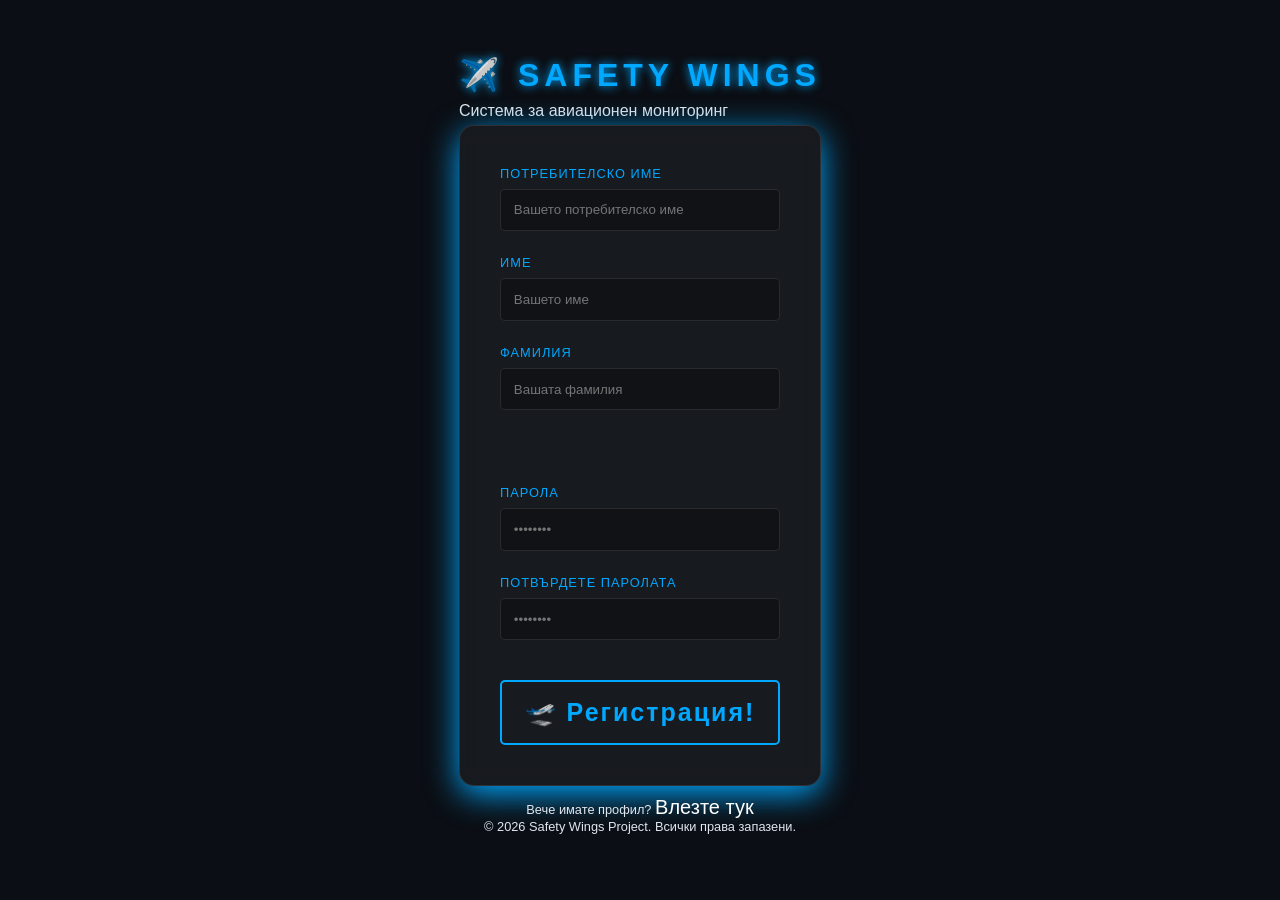
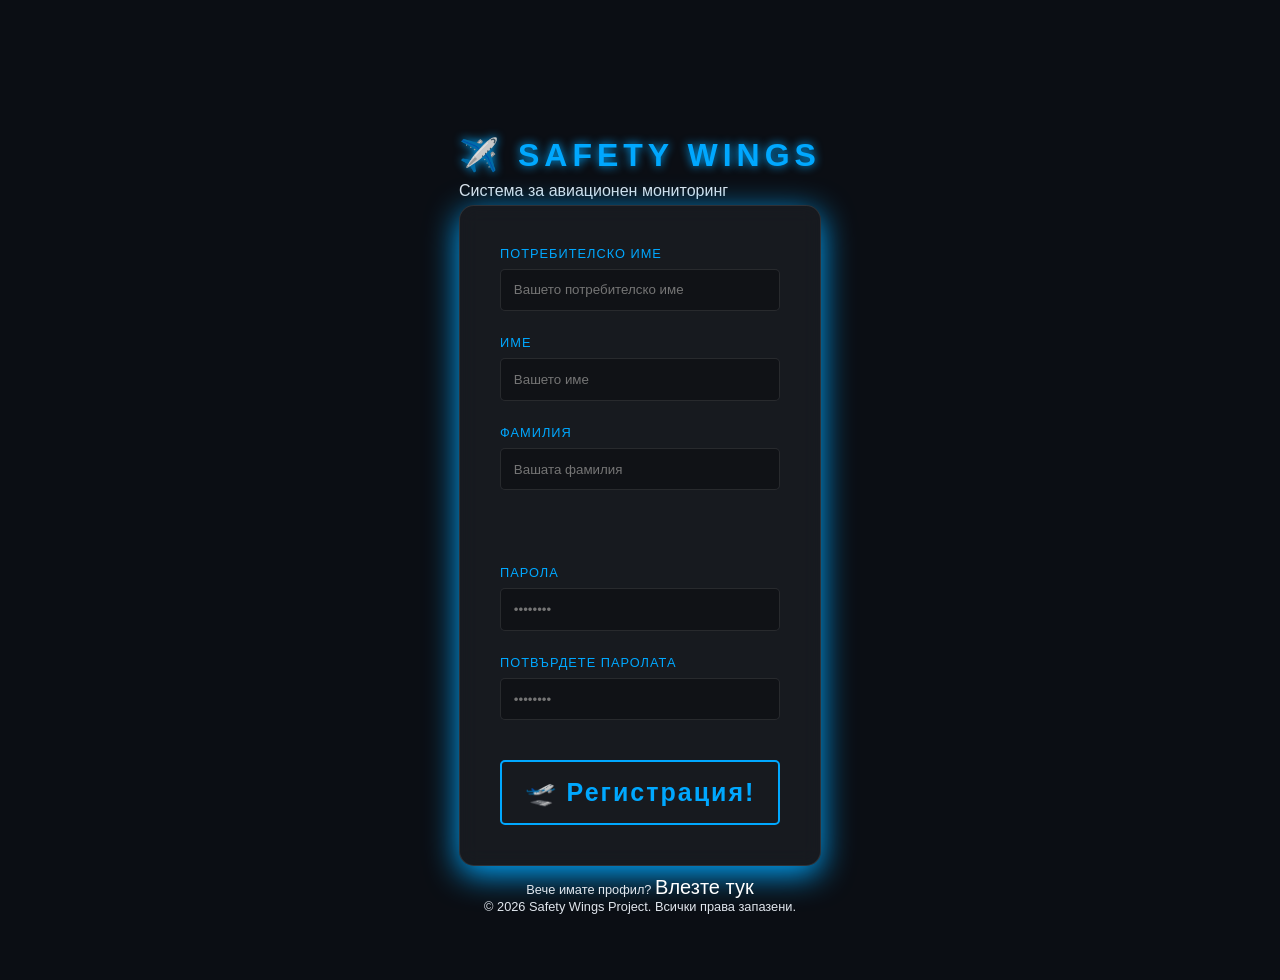

fix: fixed issue with buttons not working

--- a/Server/wwwroot/css/register.css
+++ b/Server/wwwroot/css/register.css
@@ -11,6 +11,8 @@
     padding: 0;
     box-sizing: border-box;
     font-family: 'Segoe UI', Tahoma, Geneva, Verdana, sans-serif;
+    scroll-margin-top: 100px;
+
 }
 a{
     font-size: 20px;
@@ -28,6 +30,7 @@ a:hover {
     font-weight: bold;
 }
 body {
+    margin-top: 80px;
     background-color: var(--bg-dark);
     color: var(--text-light);
     height: 100vh;
